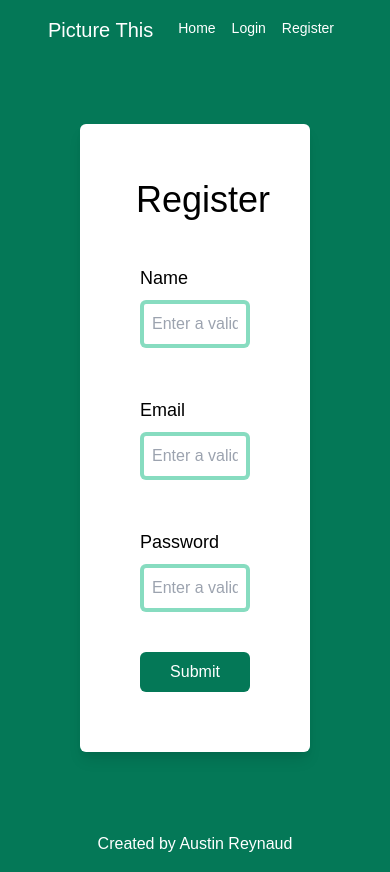
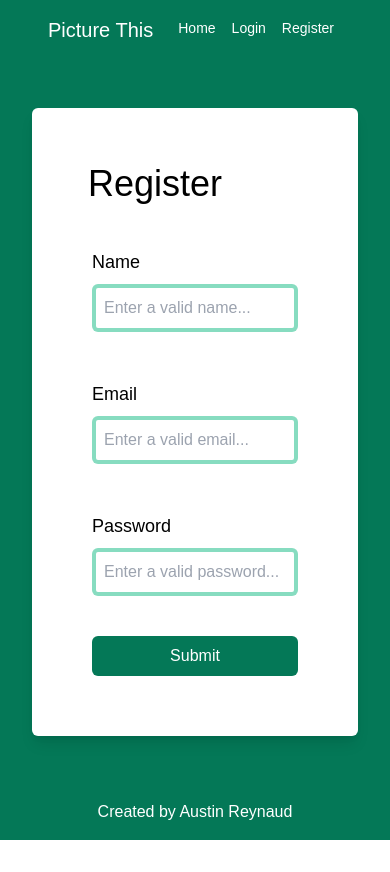
Before and after one commit to austin-rey/react-picture-this, a React (Create React App) app in the folder client/: page /register in a window 390 px wide. After the commit the page ends 844 px from the top, so only its background shows below. Built offline with nearby package versions, Linux system fonts and the light colour scheme.

Commit message:
Update login and register page to be responsive for all breakpoints

```diff
--- a/client/src/components/LoginForm.js
+++ b/client/src/components/LoginForm.js
@@ -4,14 +4,14 @@ import PropTypes from 'prop-types'
 
 const LoginForm = ({onChange, formFields,onSubmit}) => {
     return (
-        <form className="root flex flex-col align-items-stretch" onSubmit={onSubmit}>
+        <form className="root flex flex-col" onSubmit={onSubmit}>
             <div className="m-5">
-                <p className="w-full py-2 text-left text-lg">Email</p>
+                <p className="py-2 text-left text-lg w-full">Email</p>
                 <input type="text" id="email-field" name="email" placeholder="Enter a valid email..." value={formFields.email} className="w-full p-2 rounded-md border-4 border-green-500 border-opacity-50 focus:border-opacity-100 outline-none" onChange={onChange}/>
             </div>
             <div className="m-5">
                 <p className="w-full py-2 text-left text-lg">Password</p>
-                <input type="text" id="password-field" name="password" placeholder="Enter a valid password..." value={formFields.password} className="w-full p-2 rounded-md border-4 border-green-500 border-opacity-50 focus:border-opacity-100 outline-none" onChange={onChange}/>
+                <input type="password" id="password-field" name="password" placeholder="Enter a valid password..." value={formFields.password} className="w-full p-2 rounded-md border-4 border-green-500 border-opacity-50 focus:border-opacity-100 outline-none" onChange={onChange}/>
             </div>
             <div className="m-5">
                 <input type="submit" value="Submit" className="w-full p-2 bg-green-700 text-white rounded-md"/>
--- a/client/src/components/RegisterForm.js
+++ b/client/src/components/RegisterForm.js
@@ -4,7 +4,7 @@ import PropTypes from 'prop-types'
 
 const RegisterForm = ({onChange,formFields,onSubmit}) => {
     return (
-        <form className="root flex flex-col align-items-stretch" onSubmit={onSubmit}>
+        <form className="root flex flex-col" onSubmit={onSubmit}>
             <div className="m-5">
                 <p className="w-full py-2 text-left text-lg">Name</p>
                 <input type="text" id="name-field" name="username" placeholder="Enter a valid name..." className="w-full p-2 rounded-md border-4 border-green-500 border-opacity-50 focus:border-opacity-100 outline-none" value={formFields.username} onChange={onChange}/>
--- a/client/src/pages/Login.js
+++ b/client/src/pages/Login.js
@@ -41,15 +41,12 @@ const Login = ({history}) => {
     }, [data])
     return (
         <div className="root h-full bg-green-700">
-            <div className="container w-full mx-auto">
-                <div className="flex flex-col justify-center align-left text-center py-10 px-6">
-                    <div className="m-6 p-10 bg-white shadow-lg rounded-md">
-                        <h1 className="font-sans text-4xl p-4 text-left">Login</h1>
-                        <LoginForm onChange={updateLoginForm} formFields={loginUser} onSubmit={submitLoginUser}/>
-                    </div>
+            <div className="container w-full md:w-2/3 lg:w-2/3 xl:w-1/3 mx-auto pt-12 pb-12">
+                <div className="flex flex-col justify-center align-center p-10 bg-white shadow-lg rounded-md">
+                    <h1 className="font-sans text-4xl p-4 text-left">Login</h1>
+                    <LoginForm onChange={updateLoginForm} formFields={loginUser} onSubmit={submitLoginUser}/>
                 </div>
             </div>
-
         </div>
     )
 }
--- a/client/src/pages/Register.js
+++ b/client/src/pages/Register.js
@@ -41,16 +41,14 @@ const Register = ({history}) => {
 
     return (
         <div className="root h-full bg-green-700">
-            <div className="container w-full mx-auto">
-                <div className="flex flex-col justify-center align-center text-center py-10 px-6">
-                    <div className="m-6 p-10 bg-white shadow-lg rounded-md">
-                        <h1 className="font-sans text-4xl p-4">Register</h1>
-                        <RegisterForm onChange={updateRegisterForm} formFields={registerUser} onSubmit={submitRegisterUser} />
-                    </div>
+            <div className="container w-full md:w-2/3 lg:w-2/3 xl:w-1/3 mx-auto pt-12 pb-12">
+                <div className="flex flex-col justify-center align-center p-10 bg-white shadow-lg rounded-md">
+                    <h1 className="font-sans text-4xl p-4 text-left">Register</h1>
+                    <RegisterForm onChange={updateRegisterForm} formFields={registerUser} onSubmit={submitRegisterUser} />
                 </div>
             </div>
+        </div>
 
-        </div>
     )
 }
 
```
